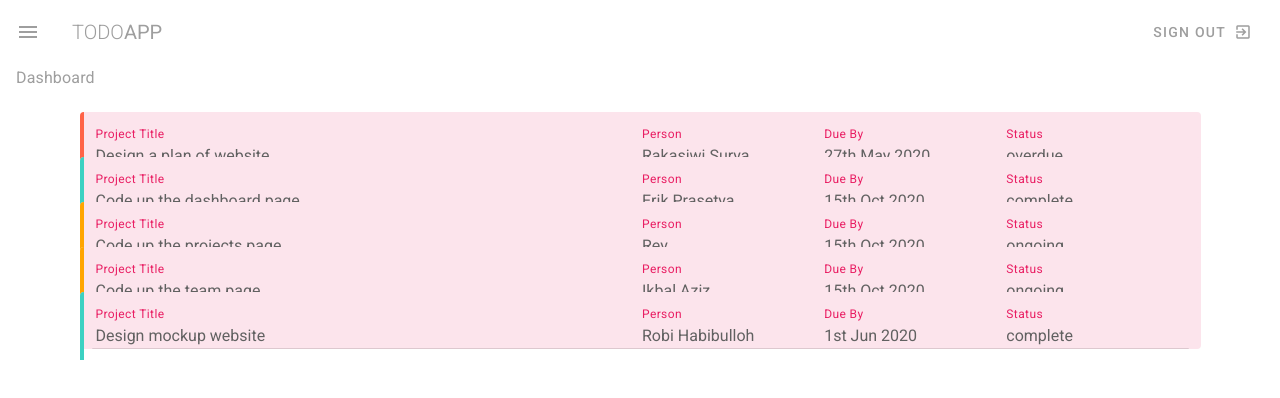
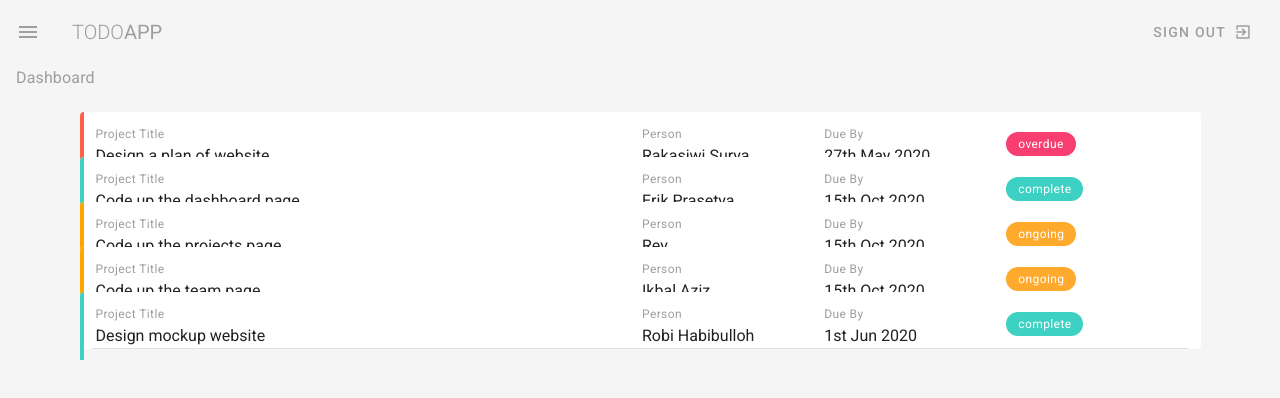
Before and after one commit to rakasiwisurya/todo-app-vuetify, a Vue app: page / in a window 1280 px wide. Shown: the top 398 px of the page. Built offline with nearby package versions, Linux system fonts and the light colour scheme.

Commit message:
merubah komponen status menjadi chip dan mengubah warna background aplikasi

```diff
--- a/src/App.vue
+++ b/src/App.vue
@@ -1,5 +1,5 @@
 <template>
-  <v-app class="grey lighten-4">
+  <v-app class="grey-color">
 
     <Navbar />
 
@@ -24,3 +24,9 @@ export default {
   })
 };
 </script>
+
+<style scoped>
+.grey-color{
+  background: #F5F5F5 !important;
+}
+</style>
--- a/src/views/Dashboard.vue
+++ b/src/views/Dashboard.vue
@@ -4,26 +4,27 @@
 
     <v-container class="my-5">
 
-      <v-card flat class="px-3 mx-5 pink lighten-5" v-for="project in projects" :key="project.title">
+      <v-card flat class="px-3 mx-5" v-for="project in projects" :key="project.title">
         <v-layout row wrap :class="`pa-3 project ${project.status}`">
           <v-flex xs12 md6>
-            <div class="caption pink--text">Project Title</div>
-            <div class="grey--text text--darken-2">{{ project.title }}</div>
+            <div class="caption grey--text">Project Title</div>
+            <div>{{ project.title }}</div>
           </v-flex>
 
           <v-flex xs6 sm4 md2>
-            <div class="caption pink--text">Person</div>
-            <div class="grey--text text--darken-2">{{ project.person }}</div>
+            <div class="caption grey--text">Person</div>
+            <div>{{ project.person }}</div>
           </v-flex>
 
           <v-flex xs6 sm4 md2>
-            <div class="caption pink--text">Due By</div>
-            <div class="grey--text text--darken-2">{{ project.due }}</div>
+            <div class="caption grey--text">Due By</div>
+            <div>{{ project.due }}</div>
           </v-flex>
 
           <v-flex xs12 sm4 md2>
-            <div class="caption pink--text">Status</div>
-            <div class="grey--text text--darken-2">{{ project.status }}</div>
+            <div class="center">
+              <v-chip small :class="`${project.status} white--text caption my-2`">{{ project.status }}</v-chip>
+            </div>
           </v-flex>
         </v-layout>
         <v-divider></v-divider>
@@ -46,7 +47,8 @@ export default {
         {title: 'Code up the projects page', person: 'Rey', due: '15th Oct 2020', status: 'ongoing', content: 'Lorem ipsum dolor sit amet consectetur adipisicing elit. Beatae facere, magnam consectetur est molestiae in unde, veniam exercitationem aperiam natus quia blanditiis id saepe. Optio impedit enim veniam deserunt? Et?'},
         {title: 'Code up the team page', person: 'Ikbal Aziz', due: '15th Oct 2020', status: 'ongoing', content: 'Lorem ipsum dolor sit amet consectetur adipisicing elit. Beatae facere, magnam consectetur est molestiae in unde, veniam exercitationem aperiam natus quia blanditiis id saepe. Optio impedit enim veniam deserunt? Et?'},
         {title: 'Design mockup website', person: 'Robi Habibulloh', due: '1st Jun 2020', status: 'complete', content: 'Lorem ipsum dolor sit amet consectetur adipisicing elit. Beatae facere, magnam consectetur est molestiae in unde, veniam exercitationem aperiam natus quia blanditiis id saepe. Optio impedit enim veniam deserunt? Et?'},
-      ]
+      ],
+      inactive: false,
     }
   },
 };
@@ -57,13 +59,20 @@ export default {
 .project.complete{
   border-left: 4px solid #3cd1c2;
 }
-
 .project.ongoing{
   border-left: 4px solid orange;
 }
-
 .project.overdue{
   border-left: 4px solid tomato;
 }
+.v-chip.complete{
+  background: #3cd1c2 !important;
+}
+.v-chip.ongoing{
+  background: #ffaa2c !important;
+}
+.v-chip.overdue{
+  background: #f83e70 !important;
+}
 
 </style>>
```
